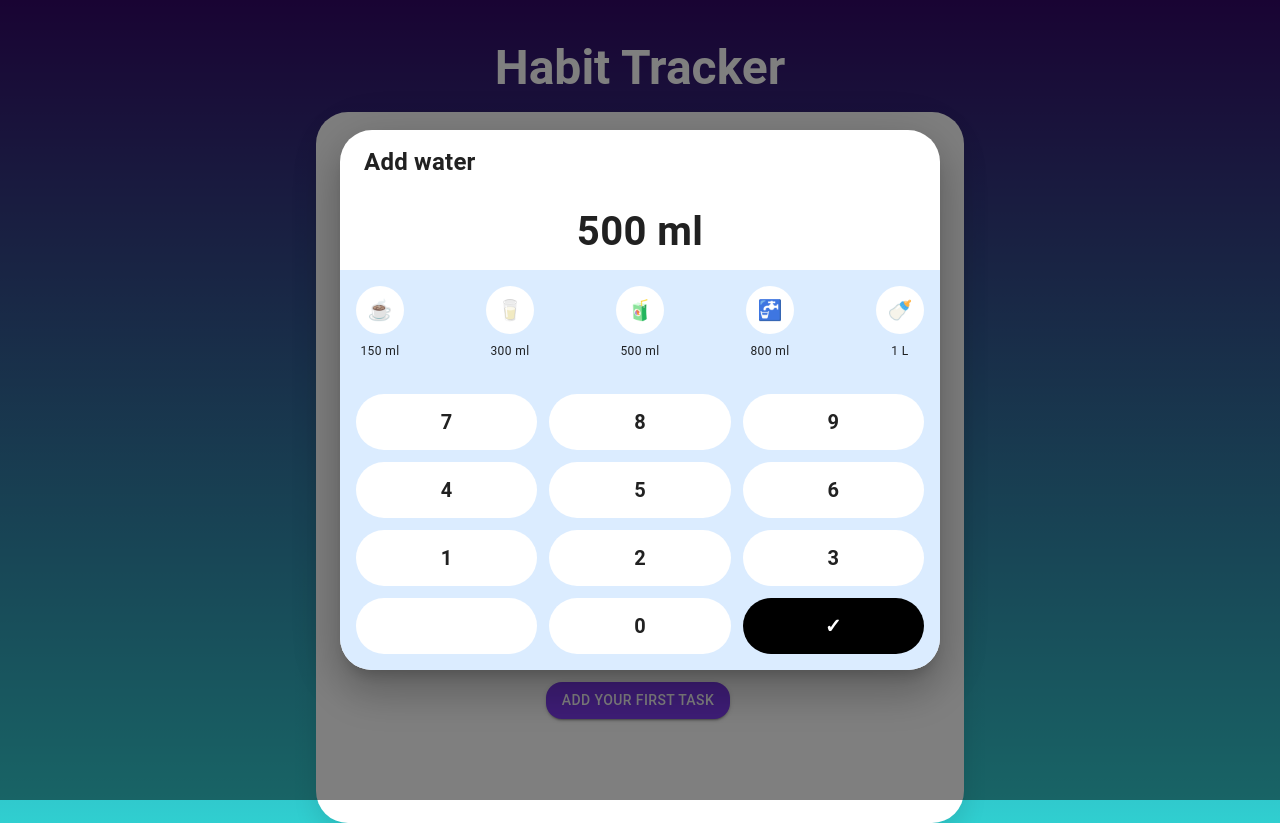
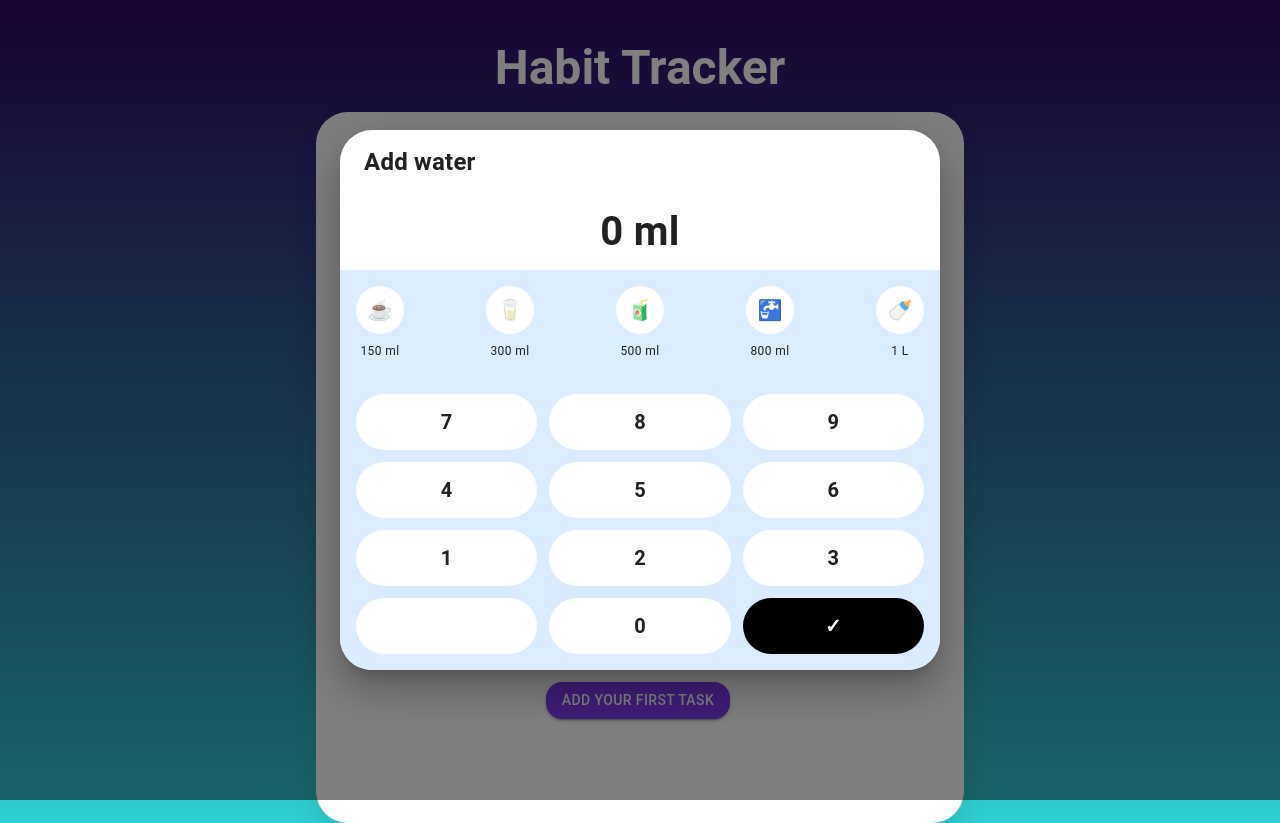
Before and after one commit to shubham348/tracker, a React (Vite) app: page / in a window 1280 px wide. Both pictures are taken after a click on the button 883 px from the left and 396 px from the top of the page. Built offline with nearby package versions, Linux system fonts and the light colour scheme; some icons are missing.

Commit message:
value fix

```diff
--- a/src/components/WaterModal.jsx
+++ b/src/components/WaterModal.jsx
@@ -23,7 +23,7 @@ function WaterModal({ open, onClose, onSubmit }) {
     const theme = useTheme();
     const isMobile = useMediaQuery(theme.breakpoints.down("sm"));
 
-    const [value, setValue] = useState("500");
+    const [value, setValue] = useState("0");
 
     const addDigit = (d) => {
         setValue((v) => (v === "0" ? String(d) : v + d));
@@ -46,7 +46,7 @@ function WaterModal({ open, onClose, onSubmit }) {
             fullWidth
             maxWidth="sm"
             TransitionProps={{
-                onExited: () => setValue("500"), // ✅ reset AFTER close animation
+                onExited: () => setValue("0"), // ✅ reset AFTER close animation
             }}
             PaperProps={{
                 sx: {
```
